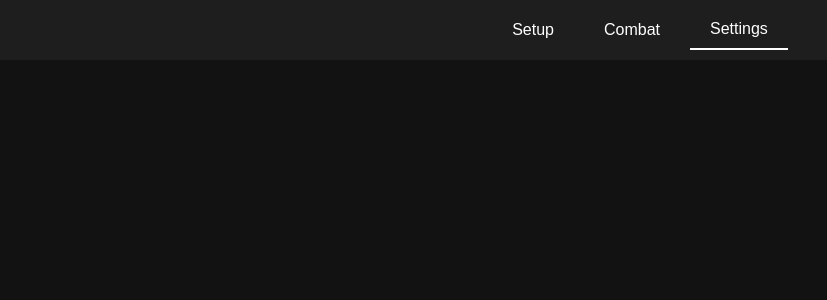
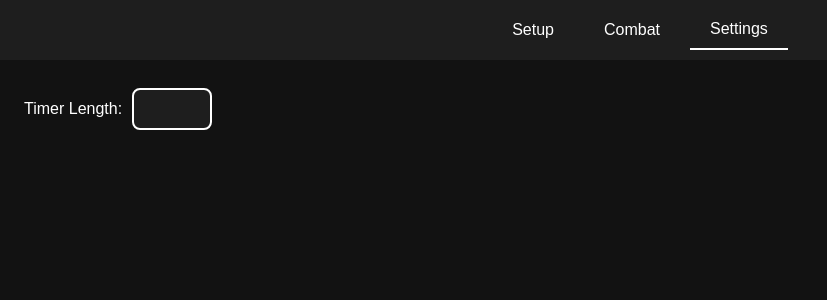
Before and after one commit to Zungrysoft/modern-combat-manager, a React (Create React App) app: page / in a window 1280 px wide. Both pictures are taken after a click on the button "Settings". Shown: the top 300 px of the page, without its empty margins (0-827 px from the left). Built offline with nearby package versions, Linux system fonts and the light colour scheme.

Commit message:
Added settings page

```diff
--- a/src/App.js
+++ b/src/App.js
@@ -16,7 +16,7 @@ const pages = {
 function App() {
   const [activeTab, setActiveTab] = useState('setup');
   const [characters, setCharacters] = useState(loadCharacters());
-  const [settings, setSettings] = useState({});
+  const [settings, setSettings] = useState(loadSettings());
   const [initiative, setInitiative] = useState([]);
   const [timer, setTimer] = useState({ timeMs: 0, active: false });
 
@@ -29,17 +29,28 @@ function App() {
     setCharacters(val);
   }
 
+  function loadSettings() {
+    return JSON.parse(localStorage.getItem("settings")) || {};
+  }
+
+  function saveSettings(val) {
+    localStorage.setItem("settings", JSON.stringify(val));
+    setSettings(val);
+  }
+
   const renderPage = () => {
     switch (activeTab) {
       case 'settings':
         return <SettingsPage
           settings={settings}
+          setSettings={saveSettings}
         />;
       case 'combat':
         return <CombatPage
           initiative={initiative}
           characters={characters}
           timer={timer}
+          settings={settings}
           setInitiative={setInitiative}
           setTimer={setTimer}
         />;
--- a/src/pages/CombatPage.js
+++ b/src/pages/CombatPage.js
@@ -3,10 +3,11 @@ import InitiativeRow from "../components/InitiativeRow";
 import RoundedButton from "../components/RoundedButton";
 import { d } from "../helpers/random";
 
-const TIMER_MAX = 15_000
 const TIMER_INTERVAL = 30
 
-const CombatPage = ({ initiative, characters, timer, setInitiative, setTimer }) => {
+const CombatPage = ({ initiative, characters, timer, settings, setInitiative, setTimer }) => {
+  const timerMax = (parseFloat(settings.timerLengthSeconds) || 10) * 1000;
+
   // Clock timer
   useEffect(() => {
     const interval = setInterval(() => {
@@ -19,7 +20,7 @@ const CombatPage = ({ initiative, characters, timer, setInitiative, setTimer })
     }, TIMER_INTERVAL);
 
     return () => clearInterval(interval);
-  }, [timer, setTimer])
+  }, [timer, settings, setTimer])
 
   function clockDisplay(timer) {
     return (timer / 1000).toFixed(2);
@@ -30,7 +31,7 @@ const CombatPage = ({ initiative, characters, timer, setInitiative, setTimer })
     if (event.code === 'Enter') {
       event.preventDefault();
       resetInitiativeEntry(0);
-      setTimer({ timeMs: TIMER_MAX, active: false })
+      setTimer({ timeMs: timerMax, active: false })
     }
     else if (event.code === 'Space') {
       event.preventDefault();
@@ -44,7 +45,7 @@ const CombatPage = ({ initiative, characters, timer, setInitiative, setTimer })
     return () => {
       window.removeEventListener('keydown', handleKeyPress);
     };
-  }, [initiative, characters, setInitiative, timer, setTimer]);
+  }, [initiative, characters, setInitiative, timer, settings, setTimer]);
 
   function sortInitiative(a, b) {
     const aInitScore = parseInt(a.character.initiativeScore) || 0;
@@ -73,7 +74,7 @@ const CombatPage = ({ initiative, characters, timer, setInitiative, setTimer })
     })).sort(sortInitiative);
 
     setInitiative(newInitiative);
-    setTimer({ timeMs: TIMER_MAX, active: false })
+    setTimer({ timeMs: timerMax, active: false })
   }
 
   function setInitiativeEntry(index, val) {
--- a/src/pages/SettingsPage.js
+++ b/src/pages/SettingsPage.js
@@ -1,6 +1,15 @@
+import TextInput from "../components/TextInput";
+
 const SettingsPage = ({ settings, setSettings }) => {
   return <div>
-
+    <div className="horizontal-container">
+      <p>Timer Length: </p>
+      <TextInput
+        value={settings.timerLengthSeconds}
+        width={80}
+        onChange={(val) => setSettings({...settings, timerLengthSeconds: val})}
+      />
+    </div>
   </div>
 };
 
```
